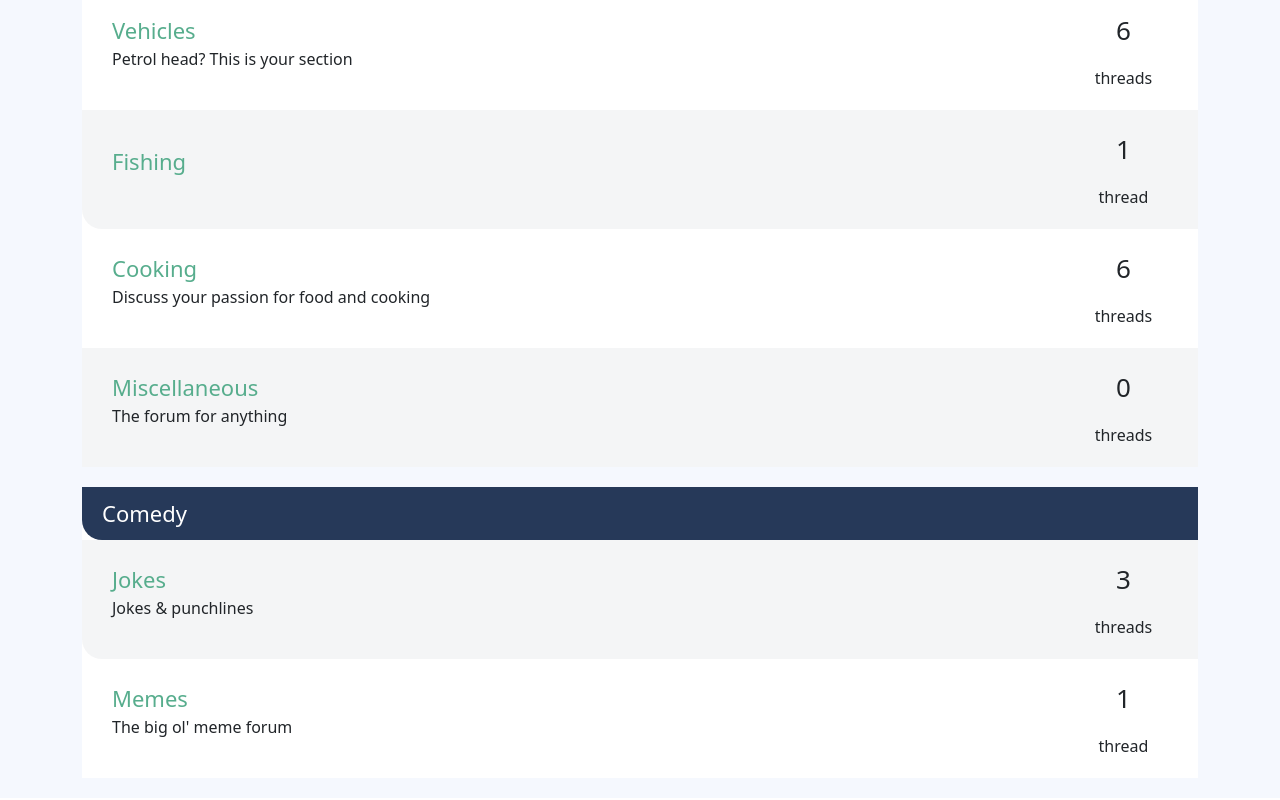
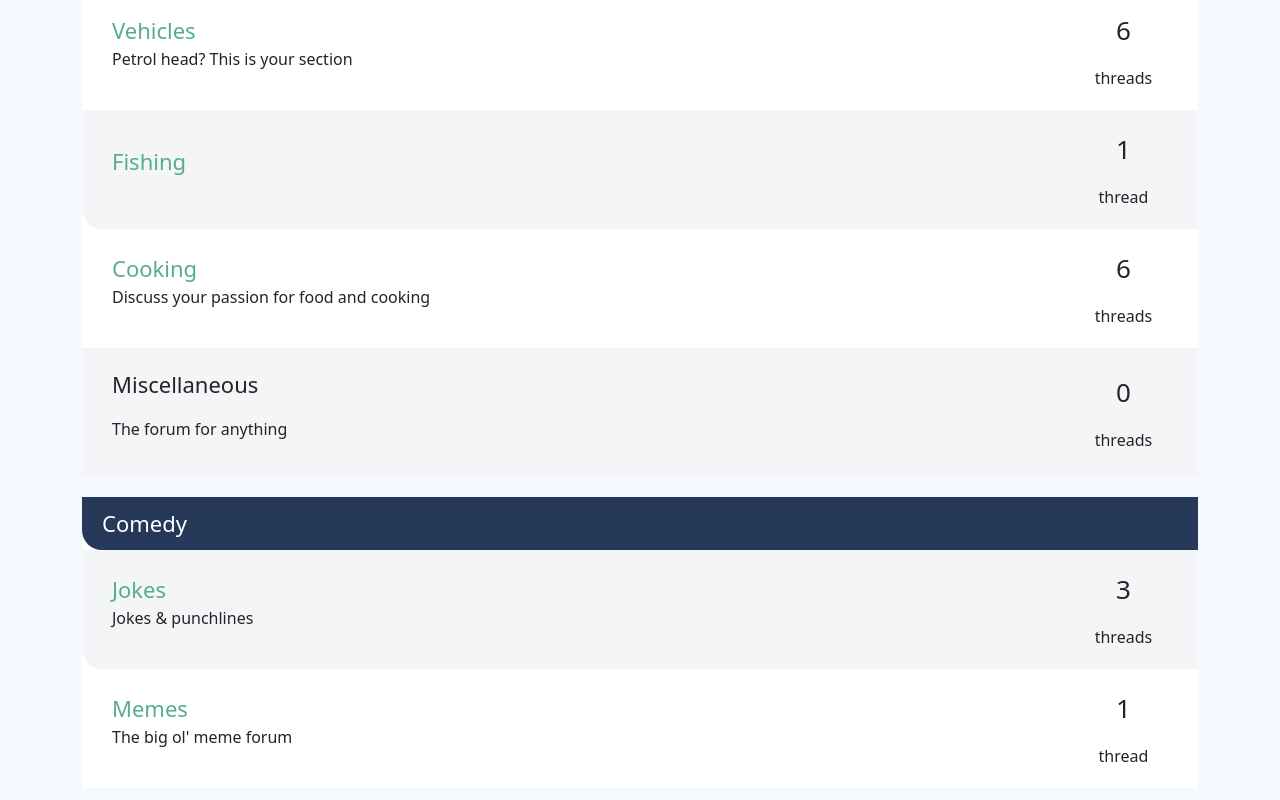
Before and after one commit to mannar-hielal/forum, a Vue app: page / in a window 1280 px wide. Shown: the part 588-1388 px from the top of the page. Built offline with nearby package versions, Linux system fonts and the light colour scheme.

Commit message:
Remove forum link when no threads

```diff
--- a/src/components/ForumListItem.vue
+++ b/src/components/ForumListItem.vue
@@ -1,7 +1,7 @@
 <template>
   <div class="forum-listing">
       <div class="forum-details">
-          <router-link
+          <router-link v-if= "threadCount > 0"
             :to="{
               name: 'Forum',
               params: { id: forum['.key'] },
@@ -9,6 +9,9 @@
             class="text-xlarge"
           >{{ forum.name }}
           </router-link>
+          <p v-else class="text-xlarge">
+            {{ forum.name }}
+          </p>
           <p>{{ forum.description }}</p>
       </div>
 
```
